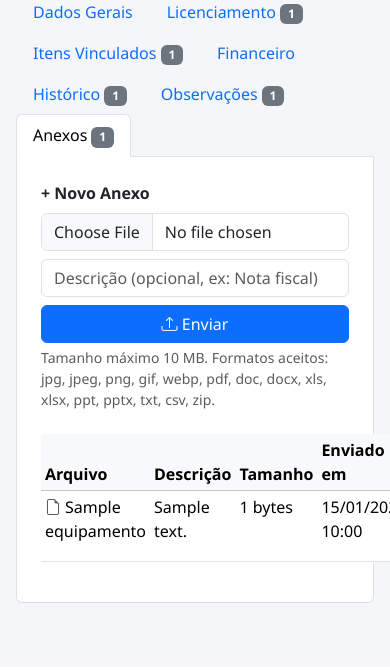
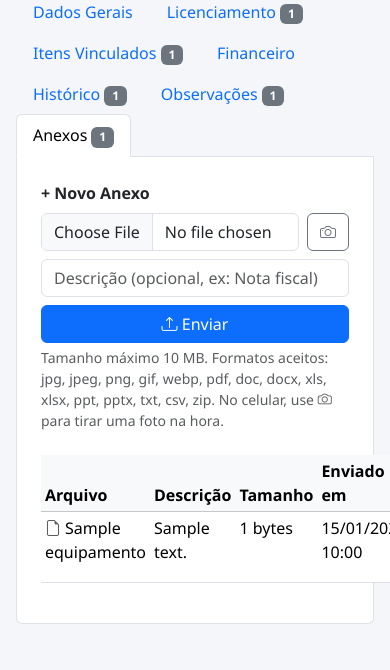
Before and after one commit to SalomaoKonjunski/Web-SCATI, a PHP site: page /web-scati/modules/equipamentos/view.php?id=1 in a window 390 px wide, after a click that opens the changed part; the page is wider, and only the part inside the window is pictured. Shown: the part 204-874 px from the top of that part. Before the commit the page ends 807 px from the top of that part, so only its background shows below. Run offline with PHP 8.4, Linux system fonts and the light colour scheme; data comes from the database, SQL or seed files in the repository; tables that the repository leaves empty hold one stand-in row (values such as "Sample post").

Commit message:
Adiciona botão "Tirar foto" (só no celular) na aba de Anexos
Usa o atributo capture do HTML5 para abrir a câmera do celular
diretamente, em vez do seletor de arquivos genérico. O botão só aparece
em telas pequenas (mesmo breakpoint responsivo já usado pelo menu
lateral); no desktop o formulário de anexo continua exatamente igual.
Um pequeno script copia a foto capturada para o campo de arquivo
principal, então o envio usa o mesmo endpoint e validações já
existentes (extensão, tamanho, MIME).

```diff
--- a/web-scati/web-scati/assets/js/scripts.js
+++ b/web-scati/web-scati/assets/js/scripts.js
@@ -59,4 +59,18 @@ document.addEventListener('DOMContentLoaded', function () {
         tipoSelect.addEventListener('change', toggleTypeFields);
         toggleTypeFields();
     }
+
+    // Botão "Tirar foto" (só aparece no celular): copia a foto capturada
+    // pela câmera para o campo de arquivo do formulário de anexos.
+    const anexoCamera = document.getElementById('anexoCamera');
+    const anexoArquivo = document.getElementById('anexoArquivo');
+    if (anexoCamera && anexoArquivo) {
+        anexoCamera.addEventListener('change', function () {
+            if (anexoCamera.files.length > 0) {
+                const dt = new DataTransfer();
+                dt.items.add(anexoCamera.files[0]);
+                anexoArquivo.files = dt.files;
+            }
+        });
+    }
 });
--- a/web-scati/web-scati/modules/equipamentos/view.php
+++ b/web-scati/web-scati/modules/equipamentos/view.php
@@ -525,7 +525,13 @@ include __DIR__ . '/../../includes/header.php';
             <input type="hidden" name="equipamento_id" value="<?= (int) $eq['id'] ?>">
             <div class="row g-2">
                 <div class="col-md-5">
-                    <input type="file" name="arquivo" class="form-control" required>
+                    <div class="d-flex gap-2">
+                        <input type="file" name="arquivo" id="anexoArquivo" class="form-control" required>
+                        <label for="anexoCamera" class="btn btn-outline-secondary d-md-none flex-shrink-0 mb-0" title="Tirar foto">
+                            <i class="bi bi-camera"></i>
+                        </label>
+                        <input type="file" id="anexoCamera" accept="image/*" capture="environment" class="d-none">
+                    </div>
                 </div>
                 <div class="col-md-5">
                     <input type="text" name="descricao" class="form-control" placeholder="Descrição (opcional, ex: Nota fiscal)">
@@ -536,6 +542,7 @@ include __DIR__ . '/../../includes/header.php';
             </div>
             <div class="form-text">
                 Tamanho máximo 10 MB. Formatos aceitos: <?= e(implode(', ', extensoesAnexoPermitidas())) ?>.
+                <span class="d-md-none">No celular, use <i class="bi bi-camera"></i> para tirar uma foto na hora.</span>
             </div>
         </form>
 
```
